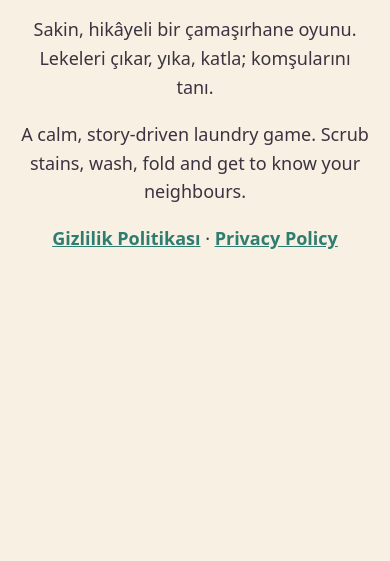
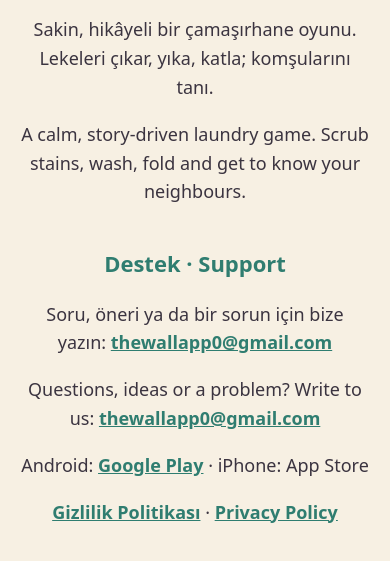
Before and after one commit to tunaes-bit/misgibi, a plain HTML site: page index.html in a window 390 px wide. Shown: the part 305-866 px from the top of the page. Before the commit the page ends 844 px from the top, so only its background shows below. Drawn offline with Linux system fonts and the light colour scheme.

Commit message:
Destek bilgisi ve iPhone uygulaması

```diff
--- a/index.html
+++ b/index.html
@@ -13,6 +13,7 @@
     .sub { color: #ef8a6b; font-weight: 700; letter-spacing: 2px; text-transform: uppercase; font-size: 14px; }
     p { font-size: 18px; }
     a { color: #2f7d70; font-weight: 700; }
+    h2 { color: #2f7d70; font-size: 22px; margin-top: 40px; }
   </style>
 </head>
 <body>
@@ -22,6 +23,10 @@
   <div class="sub">Mahalle Çamaşırhanesi</div>
   <p>Sakin, hikâyeli bir çamaşırhane oyunu. Lekeleri çıkar, yıka, katla; komşularını tanı.</p>
   <p lang="en">A calm, story-driven laundry game. Scrub stains, wash, fold and get to know your neighbours.</p>
+  <h2 id="destek">Destek · Support</h2>
+  <p>Soru, öneri ya da bir sorun için bize yazın: <a href="mailto:thewallapp0@gmail.com">thewallapp0@gmail.com</a></p>
+  <p lang="en">Questions, ideas or a problem? Write to us: <a href="mailto:thewallapp0@gmail.com">thewallapp0@gmail.com</a></p>
+  <p>Android: <a href="https://play.google.com/store/apps/details?id=com.misgibi.app">Google Play</a> · iPhone: App Store</p>
   <p><a href="privacy.html">Gizlilik Politikası</a> · <a href="privacy.html#en" lang="en">Privacy Policy</a></p>
 </main>
 </body>
```
